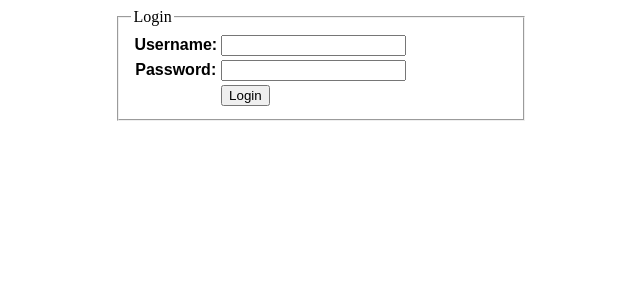
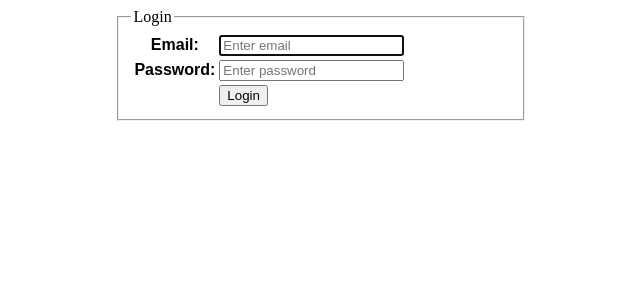
Before and after one commit to safeer-in/DjangoTutorial, a Django app: page /login in a window 1280 px wide. Shown: the top 300 px of the page, without its empty margins (319-959 px from the left). Run offline with Django 3.2, Linux system fonts and the light colour scheme; parts of the project's set-up code (start-up, migrations or seed data) failed here and were passed over.

Commit message:
advanced python

```diff
--- a/djangotest/core/forms.py
+++ b/djangotest/core/forms.py
@@ -1,11 +1,97 @@
 from django import forms
+from .models import User
 
 
-class LoginForm(forms.Form):
-	username = forms.CharField(label='Username',max_length=100)
-	password = forms.CharField(label="Password",max_length=100,widget=forms.PasswordInput())
+# class LoginForm(forms.Form):
+# 	username = forms.CharField(label='Username',max_length=100)
+# 	password = forms.CharField(label="Password",max_length=100,widget=forms.PasswordInput())
 
 
-class RegistrationForm(forms.Form):
-	username = forms.CharField(label='Username',max_length=100)
-	password = forms.CharField(label="Password",max_length=100,widget=forms.PasswordInput())
+# class RegistrationForm(forms.Form):
+# 	username = forms.CharField(label='Username',max_length=100)
+# 	password = forms.CharField(label="Password",max_length=100,widget=forms.PasswordInput())
+
+
+class LoginForm(forms.ModelForm):
+	class Meta:
+		model = User
+		fields = ('email', 'password')
+		labels = {
+			'email': 'Email',
+			'password': 'Password'
+		}
+		widgets = {
+			'email': forms.TextInput(
+				attrs = {
+					'placeholder': 'Enter email',
+					'autofocus': 'autofocus'
+				}
+			),
+			'password': forms.PasswordInput(
+				attrs = {
+					'placeholder': 'Enter password'
+				}
+			)
+		}
+
+	def clean(self):
+		data = self.cleaned_data
+		email = data.get('email')
+		if email is None:
+			raise forms.ValidationError('Invalid email!')
+		password = data.get('password')
+		if password is None:
+			raise forms.ValidationError('Invalid password')
+		return data
+
+
+class RegistrationForm(forms.ModelForm):
+
+	confirm_password =  forms.CharField(
+		label="Password again",
+		max_length=100,
+		required=True,
+		widget=forms.PasswordInput()
+	)
+	# captcha = CaptchaField()
+	class Meta:
+		model = User
+		fields = (
+			'full_name', 'user_type', 'dept', 'email', 'password'
+		)
+		labels = {
+			'full_name': 'Full Name',
+			'user_type': 'User Type',
+			'dept': 'Department',
+			'email': 'Email',
+			'password': 'Password'
+		}
+		widgets = {
+			'email': forms.TextInput(
+				attrs = {
+					'placeholder': 'Enter email',
+					'autofocus': 'autofocus'
+				}
+			),
+			'password': forms.PasswordInput(
+				attrs = {
+					'placeholder': 'Enter password'
+				}
+			)
+		}
+
+	def clean(self):
+		data = self.cleaned_data
+		dept = data.get('dept')
+		if dept is None:
+			raise forms.ValidationError('Invalid department!')
+		email = data.get('email')
+		if email is None:
+			raise forms.ValidationError('Invalid Email')
+		if User.objects.filter(email=email).exists():
+			raise forms.ValidationError('User already exists')
+		password = data.get('password')
+		if password is None:
+			raise forms.ValidationError('Invalid password')
+
+		return data
--- a/djangotest/core/models.py
+++ b/djangotest/core/models.py
@@ -3,5 +3,20 @@ from django.db import models
 # Create your models here.
 
 class User(models.Model):
-	username = models.CharField(max_length = 100,unique = True)
-	password = models.CharField(max_length = 100,unique = True)
+	user_types = (
+		('st','Student'),
+		('fc','Faculty')
+	)
+	dept_type = (
+		('ece', 'Electronics'),
+		('ele', 'Electrical'),
+		('mec', 'Mechanical'),
+		('civ', 'Civil'),
+		('com', 'Computers'),
+	)
+	username = models.CharField(max_length = 100, unique = True, null=True, blank=True)
+	email = models.CharField(max_length=50, unique=True, null=True, blank=True)
+	password = models.CharField(max_length = 100)
+	full_name = models.CharField(max_length = 255)
+	user_type = models.CharField(max_length=100, choices=user_types, default='st')
+	dept = models.CharField(max_length=25, choices=dept_type, default='ece')
--- a/djangotest/core/templates/login.html
+++ b/djangotest/core/templates/login.html
@@ -18,7 +18,9 @@
 				<!-- {{form.as_p}} -->
 				<tr>
 					<td></td>
-					<td><input type="submit" value="Login"></td>
+					<td>
+						<input type="submit" value="Login">
+					</td>
 				</tr>
 			</table>
 		</fieldset>
--- a/djangotest/core/views.py
+++ b/djangotest/core/views.py
@@ -1,8 +1,8 @@
 from django.shortcuts import render, redirect
 from django.http import HttpResponse as Response
 import hashlib
-from forms import LoginForm, RegistrationForm
-from models import User
+from .forms import LoginForm
+from .models import User
 # Create your views here.
 
 
@@ -18,13 +18,14 @@ def login(request):
 	if request.method == "POST":
 		form = LoginForm(request.POST)
 		if form.is_valid():
-			un = form.cleaned_data['username']
-			pw = form.cleaned_data['password']
+			email = form.cleaned_data['email']
+		 	password = form.cleaned_data['password']
 			h = hashlib.new("md5")
-			h.update(pw)
-			user = User.objects.filter(username=un,password=h.hexdigest())
+			h.update(password)
+			user = User.objects.filter(email=email,password=h.hexdigest()).first()
 			if user:
-				return render(request,"authorised.html",{"username":un})
+				request.session['user'] = user.email
+				return Response('You are authorized!')
 			else:
 				return Response("Invalid user")
 
--- a/djangotest/djangotest/settings.py
+++ b/djangotest/djangotest/settings.py
@@ -80,7 +80,7 @@ DATABASES = {
         'ENGINE': 'django.db.backends.mysql',
         'NAME': 'djangotest',
         'USER': 'root',
-        'PASSWORD': 'pass',
+        'PASSWORD': 'root',
         'HOST': 'localhost',
         'PORT': '3306',
     }
```
Also changed, not shown: djangotest/core/migrations/0002_auto_20160816_0930.py (added).
